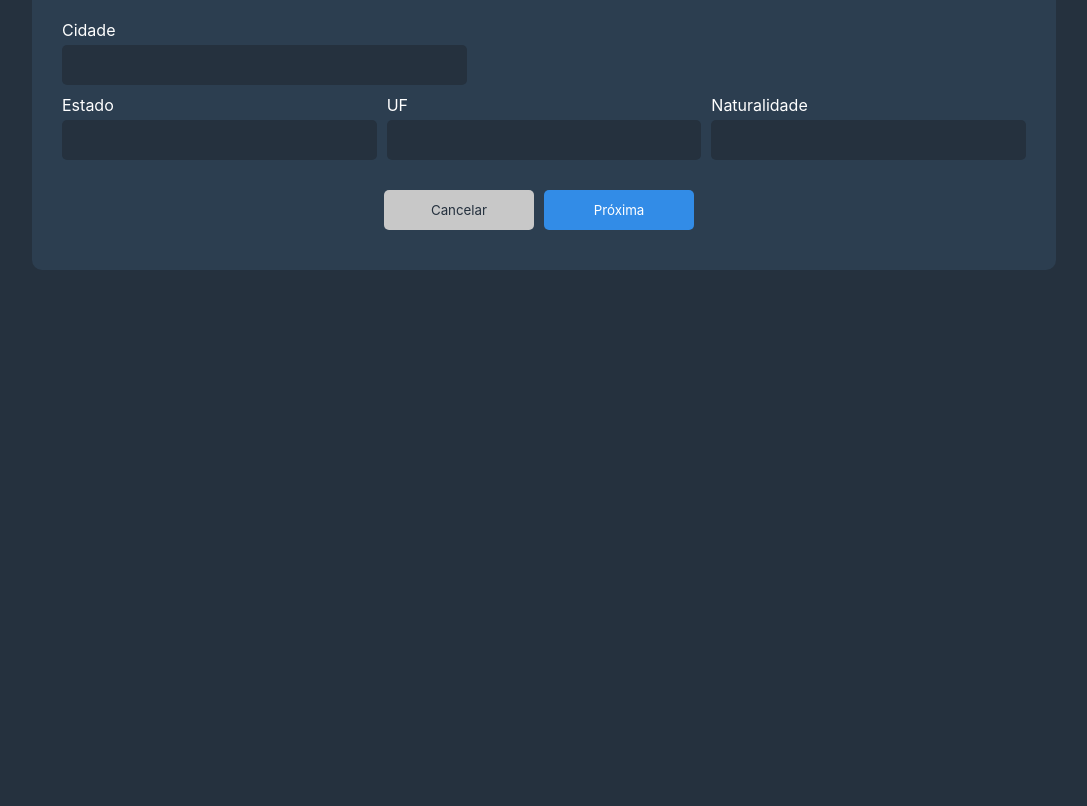
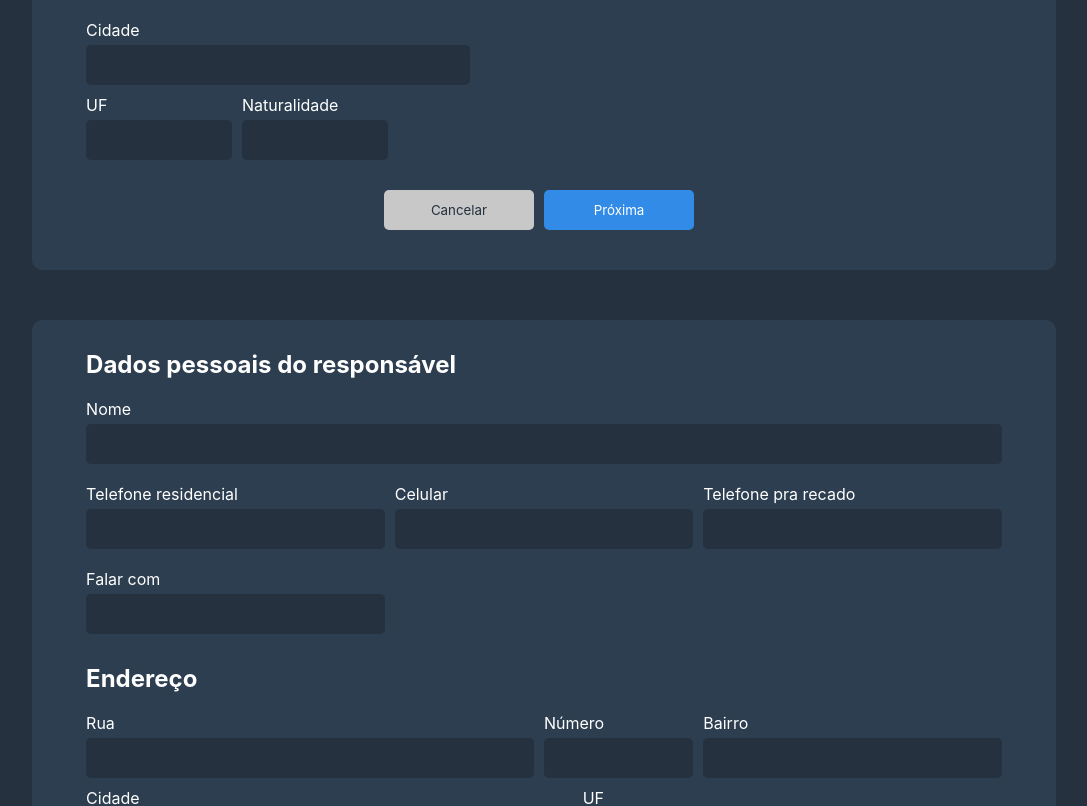
Before and after one commit to devaguia/dejord, a React (Create React App) app: page /cadastro in a window 1280 px wide. Shown: the part 842-1648 px from the top of the page, without its empty margins (96-1183 px from the left). Before the commit the page ends 1142 px from the top, so only its background shows below. Built offline with nearby package versions, Linux system fonts and the light colour scheme; the HTML template or start-up script is replaced by a standard one.

Commit message:
criando segunda fase do cadastro

```diff
--- a/src/components/AnswerableData/index.tsx
+++ b/src/components/AnswerableData/index.tsx
@@ -1,12 +1,137 @@
-import React from 'react';
+import React from "react";
+import PageControllers from "../PageControllers";
 
-import { Container } from './styles';
+import { Container, Personal, Address } from "./styles";
 
 const AnswerableData: React.FC = () => {
-    return (
-        <Container>
-        </Container>
-    );
+  const classPrefix = "input-answer-";
+  return (
+    <Container>
+      <Personal className="section">
+        <div className="section-title">
+          <h2>Dados pessoais do responsável</h2>
+        </div>
+        <div className="personal-intern-data sub-section">
+          <div className="input">
+            <label htmlFor={classPrefix + "name"}>Nome</label>
+            <div>
+              <input
+                type="text"
+                name={classPrefix + "name"}
+                id={classPrefix + "name"}
+              />
+            </div>
+          </div>
+          <div className="phone-sub-section sub-section">
+            <div className="input">
+              <label htmlFor={classPrefix + "residencial-phone"}>
+                Telefone residencial
+              </label>
+              <div>
+                <input
+                  type="text"
+                  name={classPrefix + "residencial-phone"}
+                  id={classPrefix + "residencial-phone"}
+                />
+              </div>
+            </div>
+            <div className="input">
+              <label htmlFor={classPrefix + "cellphone"}>Celular</label>
+              <div>
+                <input
+                  type="text"
+                  name={classPrefix + "cellphone"}
+                  id={classPrefix + "cellphone"}
+                />
+              </div>
+            </div>
+            <div className="input">
+              <label htmlFor={classPrefix + "message-phone"}>
+                Telefone pra recado
+              </label>
+              <div>
+                <input
+                  type="text"
+                  name={classPrefix + "message-phone"}
+                  id={classPrefix + "message-phone"}
+                />
+              </div>
+            </div>
+            <div className="input">
+              <label htmlFor={classPrefix + "talk-to"}>Falar com</label>
+              <div>
+                <input
+                  type="text"
+                  name={classPrefix + "talk-to"}
+                  id={classPrefix + "talk-to"}
+                />
+              </div>
+            </div>
+          </div>
+        </div>
+      </Personal>
+
+      <Address className="section">
+        <div className="section-title">
+          <h2>Endereço</h2>
+        </div>
+        <div className="address-first-line sub-section">
+          <div className="input">
+            <label htmlFor={classPrefix + "address"}>Rua</label>
+            <div>
+              <input
+                type="text"
+                name={classPrefix + "address"}
+                id={classPrefix + "address"}
+              />
+            </div>
+          </div>
+          <div className="input">
+            <label htmlFor={classPrefix + "address-number"}>Número</label>
+            <div>
+              <input type="text" name={classPrefix + "address-number"} />
+            </div>
+          </div>
+          <div className="input">
+            <label htmlFor={classPrefix + "address-neighborhood"}>Bairro</label>
+            <div>
+              <input
+                type="text"
+                name={classPrefix + "address-neighborhood"}
+                id={classPrefix + "address-neighborhood"}
+              />
+            </div>
+          </div>
+        </div>
+        <div className="address-second-line sub-section">
+          <div className="input">
+            <label htmlFor={classPrefix + "address-city"}>Cidade</label>
+            <div>
+              <input
+                type="text"
+                name={classPrefix + "address-city"}
+                id={classPrefix + "address-city"}
+              />
+            </div>
+          </div>
+          <div className="address-country-data sub-section">
+            <div className="input">
+              <label htmlFor={classPrefix + "address-uf"}>UF</label>
+              <div>
+                <input
+                  type="text"
+                  name={classPrefix + "address-uf"}
+                  id={classPrefix + "address-uf"}
+                />
+              </div>
+            </div>
+          </div>
+        </div>
+      </Address>
+
+      <PageControllers page={2} />
+    </Container>
+  );
 };
 
 export default AnswerableData;
--- a/src/components/AnswerableData/styles.ts
+++ b/src/components/AnswerableData/styles.ts
@@ -1,3 +1,32 @@
 import styled from "styled-components";
 
-export const Container = styled.div``;
+export const Container = styled.div`
+  width: 100%;
+  > div {
+    margin-bottom: 20px;
+    input {
+      width: 100%;
+    }
+
+    .sub-section {
+      display: grid;
+      grid-gap: 10px;
+    }
+  }
+`;
+
+export const Personal = styled.div`
+  .phone-sub-section {
+    grid-template-columns: 1fr 1fr 1fr;
+  }
+`;
+
+export const Address = styled.div`
+  .address-first-line {
+    grid-template-columns: 3fr 1fr 2fr;
+  }
+
+  .address-second-line {
+    grid-template-columns: 5fr 1fr 1fr 1fr 1fr;
+  }
+`;
--- a/src/components/PersonalData/index.tsx
+++ b/src/components/PersonalData/index.tsx
@@ -1,158 +1,234 @@
-import React from 'react';
-import Button from '../Button';
-import PageControllers from '../PageControllers';
+import React from "react";
+import PageControllers from "../PageControllers";
 
-import { Container, Personal, Documents, Address } from './styles';
+import { Container, Personal, Documents, Address } from "./styles";
 
 const PersonalData: React.FC = () => {
+  const classPrefix = "input-inter-";
+
   return (
     <Container>
-            <Personal className='section'>
-                <div className='section-title'>
+      <Personal className="section">
+        <div className="section-title">
           <h2>Informações Pessoais</h2>
         </div>
-                <div className='personal-intern-data sub-section'>
-                    <div className='input'>
-                        <label htmlFor="input-name">Nome</label>
+        <div className="personal-intern-data sub-section">
+          <div className="input">
+            <label htmlFor={classPrefix + "name"}>Nome</label>
             <div>
-                            <input type="text" name="input-name" id="input-name"/>
+              <input
+                type="text"
+                name={classPrefix + "name"}
+                id={classPrefix + "name"}
+              />
             </div>
           </div>
-                    <div className='input'>
-                        <label htmlFor="input-nickname">Apelido</label>
+          <div className="input">
+            <label htmlFor={classPrefix + "nickname"}>Apelido</label>
             <div>
-                            <input type="text" name="input-nickname" id="input-nickname"/>
+              <input
+                type="text"
+                name={classPrefix + "nickname"}
+                id={classPrefix + "nickname"}
+              />
             </div>
           </div>
         </div>
-                <div className='personal-parent-data sub-section'>
-                    <div className='input'>
-                        <label htmlFor="input-father-name">Pai</label>
+        <div className="personal-parent-data sub-section">
+          <div className="input">
+            <label htmlFor={classPrefix + "father-name"}>Pai</label>
             <div>
-                            <input type="text" name="input-father-name" id="input-father-name"/>
+              <input
+                type="text"
+                name={classPrefix + "father-name"}
+                id={classPrefix + "father-name"}
+              />
             </div>
           </div>
-                    <div className='input'>
-                        <label htmlFor="input-mother-name">Mãe</label>
+          <div className="input">
+            <label htmlFor={classPrefix + "mother-name"}>Mãe</label>
             <div>
-                            <input type="text" name="input-mother-name" id="input-mother-name"/>
+              <input
+                type="text"
+                name={classPrefix + "mother-name"}
+                id={classPrefix + "mother-name"}
+              />
             </div>
           </div>
         </div>
-                <div className='personal-aditional-data sub-section'>
-                    <div className='input'>
-                        <label htmlFor="input-ocuppation">Profissão</label>
+        <div className="personal-aditional-data sub-section">
+          <div className="input">
+            <label htmlFor={classPrefix + "ocuppation"}>Profissão</label>
             <div>
-                            <input type="text" name="input-ocuppation" id="input-ocuppation"/>
+              <input
+                type="text"
+                name={classPrefix + "ocuppation"}
+                id={classPrefix + "ocuppation"}
+              />
             </div>
           </div>
-                    <div className='input'>
-                        <label htmlFor="input-cellphone">Celular</label>
+          <div className="input">
+            <label htmlFor={classPrefix + "cellphone"}>Celular</label>
             <div>
-                            <input type="text" name="input-cellphone" id="input-cellphone"/>
+              <input
+                type="text"
+                name={classPrefix + "cellphone"}
+                id={classPrefix + "cellphone"}
+              />
             </div>
           </div>
-                    <div className='input'>
-                        <label htmlFor="input-phone">Telefone</label>
+          <div className="input">
+            <label htmlFor={classPrefix + "phone"}>Telefone</label>
             <div>
-                            <input type="text" name="input-phone" id="input-phone"/>
+              <input
+                type="text"
+                name={classPrefix + "phone"}
+                id={classPrefix + "phone"}
+              />
             </div>
           </div>
         </div>
-                <div className='personal-entry-data sub-section'>
-                    <div className='input'>
-                        <label htmlFor="input-entry">Data de entrada</label>
+        <div className="personal-entry-data sub-section">
+          <div className="input">
+            <label htmlFor={classPrefix + "entry"}>Data de entrada</label>
             <div>
-                            <input type="text" name="input-entry" id="input-entry"/>
+              <input
+                type="text"
+                name={classPrefix + "entry"}
+                id={classPrefix + "entry"}
+              />
             </div>
           </div>
-                    <div className='input'>
-                        <label htmlFor="input-departure-date">Data de saída</label>
+          <div className="input">
+            <label htmlFor={classPrefix + "departure-date"}>
+              Data de saída
+            </label>
             <div>
-                            <input type="text" name="input-departure-date" id="input-departure-date"/>
+              <input
+                type="text"
+                name={classPrefix + "departure-date"}
+                id={classPrefix + "departure-date"}
+              />
             </div>
           </div>
         </div>
       </Personal>
-            <Documents className='section'>
-                <div className='section-title'>
+      <Documents className="section">
+        <div className="section-title">
           <h2>Documentos</h2>
         </div>
-                <div className='ducuments-data sub-section'>
-                    <div className='input'>
-                        <label htmlFor="">RG</label>
+        <div className="ducuments-data sub-section">
+          <div className="input">
+            <label htmlFor={classPrefix + "documents-rg"}>RG</label>
             <div>
-                            <input type="text" name="" id=""/>
+              <input
+                type="text"
+                name={classPrefix + "documents-rg"}
+                id={classPrefix + "documents-rg"}
+              />
             </div>
           </div>
-                    <div className='input'>
-                        <label htmlFor="">CPF</label>
+          <div className="input">
+            <label htmlFor={classPrefix + "documents-cpf"}>CPF</label>
             <div>
-                            <input type="text" name="" id=""/>
+              <input
+                type="text"
+                name={classPrefix + "documents-cpf"}
+                id={classPrefix + "documents-cpf"}
+              />
             </div>
           </div>
-                    <div className='input'>
-                        <label htmlFor="">Carteira Profissional</label>
+          <div className="input">
+            <label htmlFor={classPrefix + "documents-ctps"}>
+              Carteira Profissional
+            </label>
             <div>
-                            <input type="text" name="" id=""/>
+              <input
+                type="text"
+                name={classPrefix + "documents-ctps"}
+                id={classPrefix + "documents-ctps"}
+              />
             </div>
           </div>
-                    <div className='input'>
-                        <label htmlFor="">CNH</label>
+          <div className="input">
+            <label htmlFor={classPrefix + "documents-cnh"}>CNH</label>
             <div>
-                            <input type="text" name="" id=""/>
+              <input
+                type="text"
+                name={classPrefix + "documents-cnh"}
+                id={classPrefix + "documents-cnh"}
+              />
             </div>
           </div>
         </div>
-
       </Documents>
-            <Address className='section'>
-                <div className='section-title'>
+      <Address className="section">
+        <div className="section-title">
           <h2>Endereço</h2>
         </div>
-                <div className='address-city-data sub-section'>
-                    <div className='input'>
-                        <label htmlFor="input-address">Rua</label>
+        <div className="address-city-data sub-section">
+          <div className="input">
+            <label htmlFor={classPrefix + "address"}>Rua</label>
             <div>
-                            <input type="text" name="input-address" id="input-address"/>
+              <input
+                type="text"
+                name={classPrefix + "address"}
+                id={classPrefix + "address"}
+              />
             </div>
           </div>
-                    <div className='input'>
-                        <label htmlFor="input-address-number">Número</label>
+          <div className="input">
+            <label htmlFor={classPrefix + "address-number"}>Número</label>
             <div>
-                            <input type="text" name="input-address-number" id=""/>
+              <input
+                type="text"
+                name={classPrefix + "address-number"}
+                id={classPrefix + "address-number"}
+              />
             </div>
           </div>
-                    <div className='input'>
-                        <label htmlFor="input-address-neighborhood">Bairro</label>
+          <div className="input">
+            <label htmlFor={classPrefix + "address-neighborhood"}>Bairro</label>
             <div>
-                            <input type="text" name="input-address-neighborhood" id="input-address-neighborhood"/>
+              <input
+                type="text"
+                name={classPrefix + "address-neighborhood"}
+                id={classPrefix + "address-neighborhood"}
+              />
             </div>
           </div>
-                    <div className='input'>
-                        <label htmlFor="input-address-city">Cidade</label>
+          <div className="input">
+            <label htmlFor={classPrefix + "address-city"}>Cidade</label>
             <div>
-                            <input type="text" name="input-address-city" id="input-address-city"/>
+              <input
+                type="text"
+                name={classPrefix + "address-city"}
+                id={classPrefix + "address-city"}
+              />
             </div>
           </div>
         </div>
-                <div className='address-country-data sub-section'>
-                    <div className='input'>
-                        <label htmlFor="input-address-state">Estado</label>
+        <div className="address-country-data sub-section">
+          <div className="input">
+            <label htmlFor={classPrefix + "address-uf"}>UF</label>
             <div>
-                            <input type="text" name="input-address-state" id="input-address-state"/>
+              <input
+                type="text"
+                name={classPrefix + "address-uf"}
+                id={classPrefix + "address-uf"}
+              />
             </div>
           </div>
-                    <div className='input'>
-                        <label htmlFor="input-address-uf">UF</label>
+          <div className="input">
+            <label htmlFor={classPrefix + "address-naturality"}>
+              Naturalidade
+            </label>
             <div>
-                            <input type="text" name="input-address-uf" id="input-address-uf"/>
-                        </div>
-                    </div>
-                    <div className='input'>
-                        <label htmlFor="input-address-naturality">Naturalidade</label>
-                        <div>
-                            <input type="text" name="input-address-naturality" id="input-address-naturality"/>
+              <input
+                type="text"
+                name={classPrefix + "address-naturality"}
+                id={classPrefix + "address-naturality"}
+              />
             </div>
           </div>
         </div>
--- a/src/components/PersonalData/styles.ts
+++ b/src/components/PersonalData/styles.ts
@@ -48,6 +48,13 @@ export const Address = styled.div`
   }
 
   .address-country-data {
-    grid-template-columns: repeat(3, 2fr);
+    grid-template-columns: 1fr 2fr 1fr 1fr 1fr;
+
+    grid-column: 2;
+    > div {
+      :nth-child(2) {
+        width: 50%;
+      }
+    }
   }
 `;
--- a/src/pages/Cadastro/index.tsx
+++ b/src/pages/Cadastro/index.tsx
@@ -1,15 +1,24 @@
-import React from 'react';
+import React from "react";
 
-import { Container, Box } from './styles';
-import Header from '../../components/Header';
-import PersonalData from '../../components/PersonalData';
+import { Container, Box, Content } from "./styles";
+
+import Header from "../../components/Header";
+import PersonalData from "../../components/PersonalData";
+import AnswerableData from "../../components/AnswerableData";
 
 const Cadastro: React.FC = () => {
   return (
     <Container>
-            <Header title="Cadastro"/>
+      <Header title="Cadastro" />
       <Box>
+        <Content>
           <PersonalData />
+        </Content>
+      </Box>
+      <Box>
+        <Content>
+          <AnswerableData />
+        </Content>
       </Box>
     </Container>
   );
--- a/src/pages/Cadastro/styles.ts
+++ b/src/pages/Cadastro/styles.ts
@@ -38,3 +38,8 @@ export const Box = styled.div`
     margin-bottom: 20px;
   }
 `;
+
+export const Content = styled.div`
+  width: 95%;
+  margin: auto;
+`;
```
Lines whose indentation alone changed are shown as unchanged.
